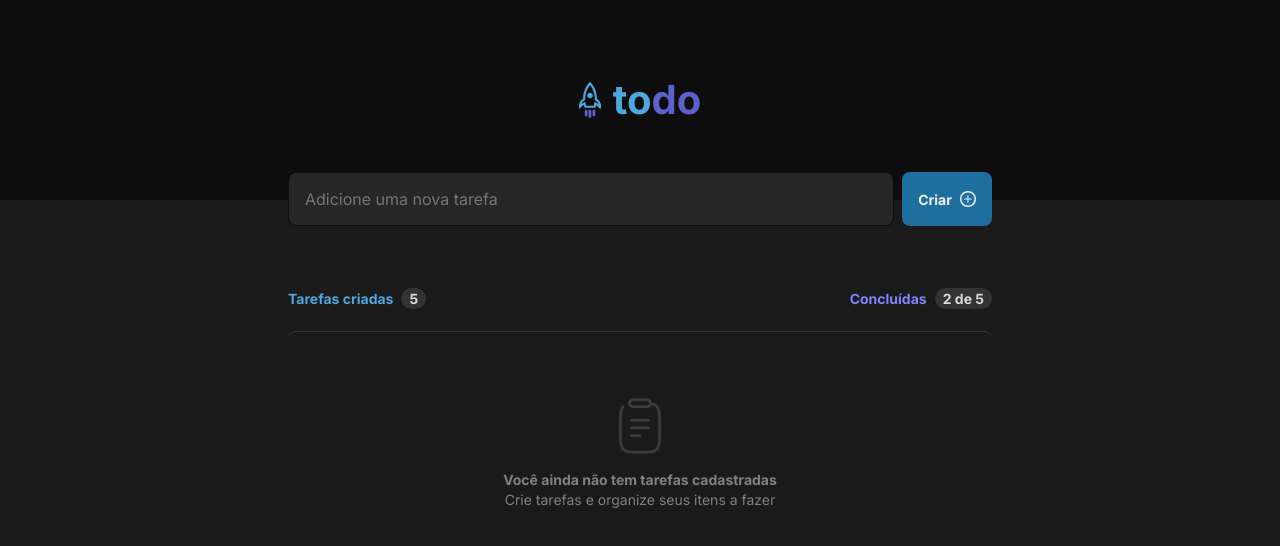
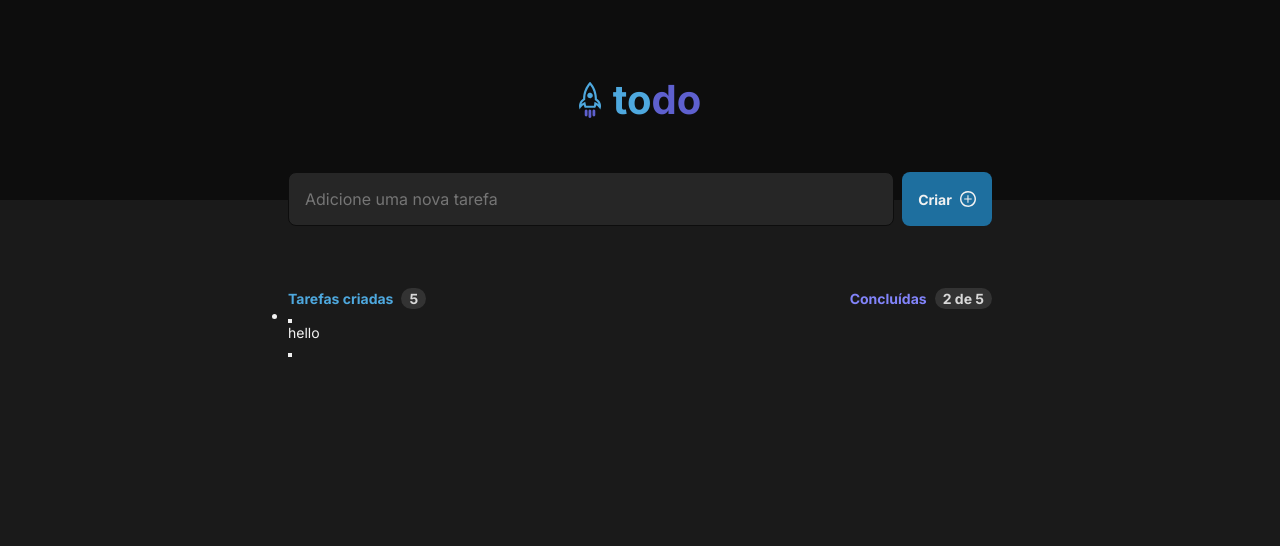
Before and after one commit to Lucas-Gonsalves/to-do_list, a React (Vite) app in the folder web/: page / in a window 1280 px wide. Shown: the top 546 px of the page. Built offline with nearby package versions, Linux system fonts and the light colour scheme.

Commit message:
creating the structure to the to-do component

```diff
--- a/web/src/components/Button/styles.module.css
+++ b/web/src/components/Button/styles.module.css
@@ -27,7 +27,8 @@
 }
 
 
-.button:hover .button:focus{
+.button:hover, .button:focus{
+
   filter: brightness(1.04);
 }
 
--- /dev/null
+++ b/web/src/components/Todo/index.tsx
@@ -0,0 +1,39 @@
+import styles from "./styles.module.css";
+
+
+interface TodoProps {
+  id: string;
+  description: string;
+  isDone: boolean;
+  onCompleteList: (id: string) => void;
+  onDeleteList: (id: string) => void;
+}
+
+export function Todo({ id, description, isDone, onCompleteList, onDeleteList }: TodoProps) {
+
+  function callOnCompleteList(id: string){
+    onCompleteList(id);
+    return;
+  };
+
+  function callOnDeleteList(id: string){
+    onDeleteList(id);
+    return;
+  };
+
+  return (
+
+    <div className={styles.todo}>
+      <button
+        onClick={() => callOnCompleteList(id)}
+      />
+
+      <p>{description}</p>
+
+      <button
+        className={styles.buttonDelete}
+        onClick={() => callOnDeleteList(id)}
+      />
+    </div>
+  );
+};
--- a/web/src/pages/home.tsx
+++ b/web/src/pages/home.tsx
@@ -3,6 +3,7 @@ import styles from "./styles.module.css";
 import { Header } from "../components/Header";
 import { Input } from "../components/Input";
 import { Button } from "../components/Button";
+import { Todo } from "../components/Todo";
 
 import plus from "../assets/plus-icon.svg";
 import clipboard from "../assets/clipboard.svg";
@@ -50,19 +51,25 @@ export function Home() {
           </div>
 
           {
-            false &&
+            true &&
 
             <ul className={styles.showTodoList}>
 
               <li>
-
+                <Todo
+                  id="1"
+                  description="hello"
+                  isDone
+                  onCompleteList={() => {}}
+                  onDeleteList={() => {}}
+                />
               </li>
 
             </ul>
           }
 
           {
-            true &&
+            false &&
 
             <div className={styles.emptyTodoList}>
               <img src={clipboard} />
```
Also changed, not shown: web/src/components/Todo/styles.module.css (added).
